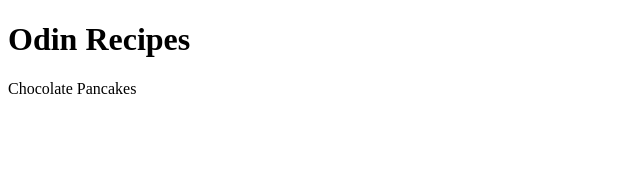
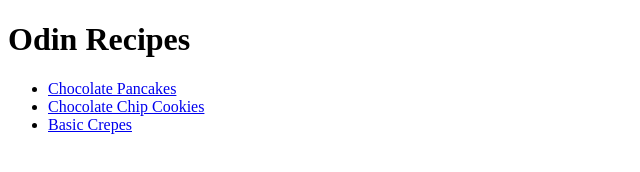
Before and after one commit to bethk90/odin-recipes, a plain HTML site: page index.html in a window 1280 px wide. Shown: the whole page, without its empty margins (0-640 px from the left). Drawn offline with Linux system fonts and the light colour scheme.

Commit message:
add pancakes.jpg

```diff
--- a/index.html
+++ b/index.html
@@ -8,8 +8,10 @@
 </head>
 <body>
     <h1>Odin Recipes</h1>
-
-    <a href = "recipes/pancakes.html"></a>Chocolate Pancakes</a>
-
+    <ul>
+        <li><a href = "recipes/pancakes.html">Chocolate Pancakes</a></li>
+        <li><a href = "recipes/cookies.html">Chocolate Chip Cookies</a></li>
+        <li><a href = "recipes/crepes.html">Basic Crepes</a></li>
+    </ul>
 </body>
 </html>
```
Also changed, not shown: images/pancakes.jpg (added), images/pancakes.webp (deleted).
